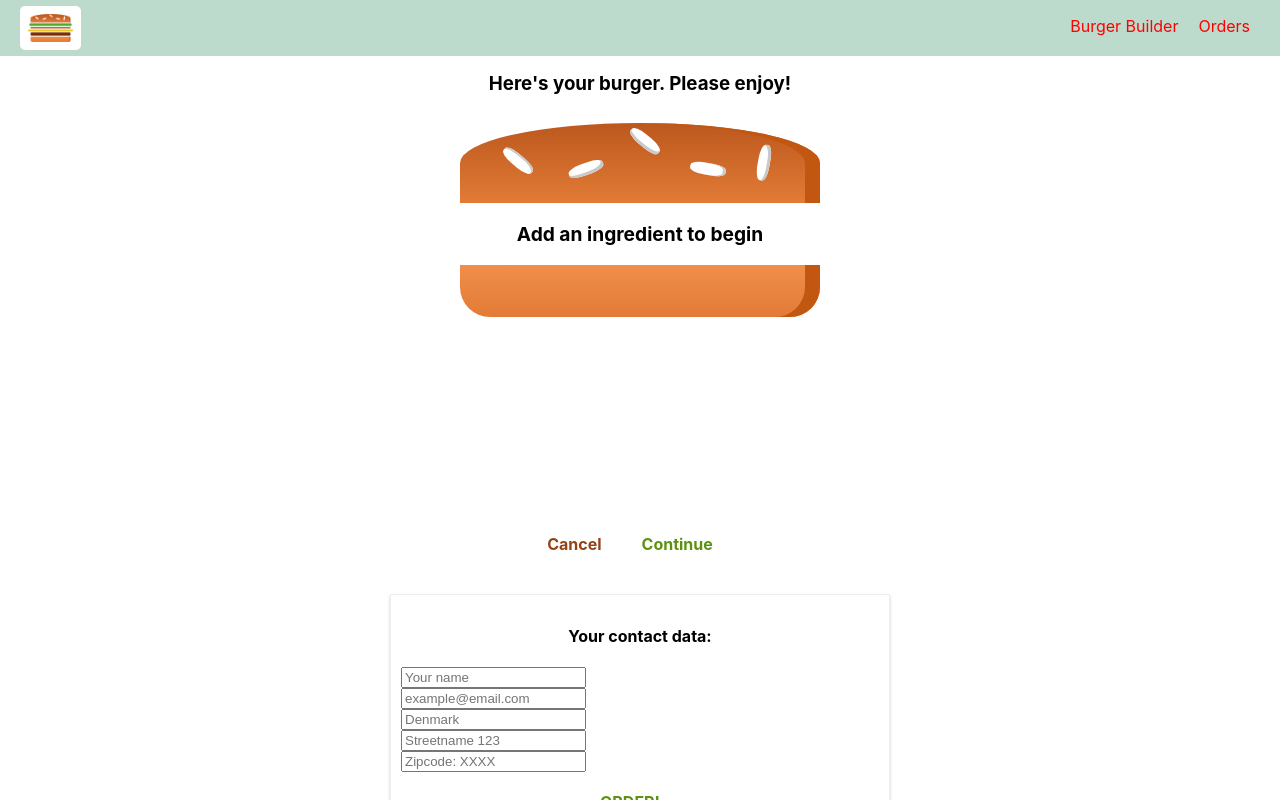
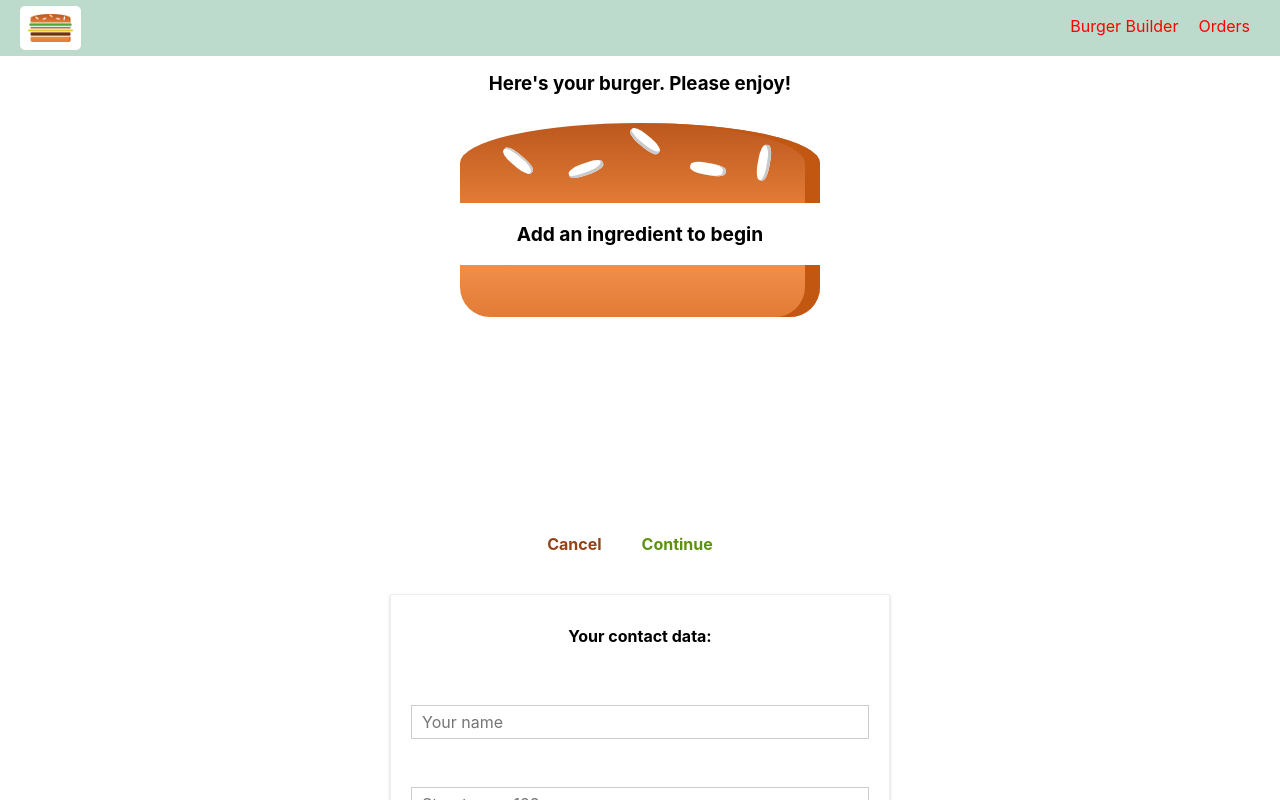
Before and after one commit to DarkWinther/burger-app, a React (Create React App) app: page /Checkout in a window 1280 px wide. Both pictures are taken after a click on the button "Continue". Shown: the top 800 px of the page. Built offline with nearby package versions, Linux system fonts and the light colour scheme.

Commit message:
Segment 13 end

```diff
--- a/src/components/UI/Button.js
+++ b/src/components/UI/Button.js
@@ -6,6 +6,7 @@ const Button = (props) => {
     <button
       onClick={props.clicked}
       className={["Button", props.btnType].join(' ')}
+      disabled={props.disabled}
     >
       {props.children}
     </button>
--- /dev/null
+++ b/src/components/UI/Form/Form.css
@@ -0,0 +1,32 @@
+.Input {
+  width: 100%;
+  padding: 10px;
+  box-sizing: border-box;
+}
+
+.Label {
+  font-weight: bold;
+  display: block;
+  margin-bottom: 8px;
+}
+
+.Input .Element {
+  outline: none;
+  border: 1px solid #CCC;
+  background-color: white;
+  font: inherit;
+  padding: 6px 10px;
+  display: block;
+  width: 100%;
+  box-sizing: border-box;
+}
+
+.Input .Element:focus {
+  outline: none;
+  background-color: #CCC;
+}
+
+.Input .Invalid {
+  border: 1px solid red;
+  background-color: #FDA49A;
+}
--- /dev/null
+++ b/src/components/UI/Form/Input.js
@@ -0,0 +1,62 @@
+import React from 'react';
+import './Form.css';
+
+const Input = (props) => {
+  const {elementType, ...other} = props;
+  let inputElement = null;
+  const classes = ["Element"];
+
+  if (props.invalid && props.shouldValidate && props.touched) {
+    classes.push("Invalid");
+  }
+
+  switch (elementType) {
+    case ("input"):
+      inputElement = <input
+        className={classes.join(" ")}
+        {...other.elementAttributes}
+        value={other.value}
+        onChange={other.change}
+      />;
+      break;
+    case ("textarea"):
+      inputElement = <textarea
+        className={classes.join(" ")}
+        {...other.elementAttributes}
+        value={other.value}
+        onChange={other.change}
+      />;
+      break;
+    case ("select"):
+      inputElement = <select
+        className={classes.join(" ")}
+        value={other.value}
+        onChange={other.change}
+      >
+        {other.elementAttributes.options.map(option => (
+          <option
+            key={option.value}
+            value={option.value}
+          >{option.displayValue}</option>
+        ))}
+      </select>
+      break;
+    default:
+      inputElement = <input
+        className={classes.join(" ")}
+        {...other.elementAttributes}
+        value={other.value}
+        onChange={other.change}
+      />;
+      break;
+  }
+
+  return (
+    <div className="Input">
+      <label className="Label">{props.label}</label>
+      {inputElement}
+    </div>
+  );
+}
+
+export default Input;
--- a/src/components/UI/UI.css
+++ b/src/components/UI/UI.css
@@ -53,3 +53,8 @@
 .Button.Danger {
   color: #944317;
 }
+
+.Button:disabled {
+  color: #CCC;
+  cursor: not-allowed;
+}
--- a/src/containers/ContactData/ContactData.css
+++ b/src/containers/ContactData/ContactData.css
@@ -8,10 +8,6 @@
   box-sizing: border-box;
 }
 
-.ContactData input {
-  display: block;
-}
-
 @media (min-width: 600px) {
   .ContactData {
     width: 500px;
--- a/src/containers/ContactData/ContactData.js
+++ b/src/containers/ContactData/ContactData.js
@@ -2,18 +2,95 @@ import React from 'react';
 import Button from '../../components/UI/Button';
 import './ContactData.css';
 import Spinner from '../../components/UI/Spinner/Spinner';
+import Input from '../../components/UI/Form/Input';
 
 class ContactData extends React.Component {
   state = {
-    name: '',
-    email: '',
-    address: {
-      country: '',
-      street: '',
-      zipcode: ''
+    orderForm: {
+      name: {
+        elementType: "input",
+        elementAttributes: {
+          type: "text",
+          placeholder: "Your name"
+        },
+        value: "",
+        validation: {
+          required: true
+        },
+        valid: false,
+        touched: false
+      },
+      street: {
+        elementType: "input",
+        elementAttributes: {
+          type: "text",
+          placeholder: "Streetname 123"
+        },
+        value: "",
+        validation: {
+          required: true
+        },
+        valid: false,
+        touched: false
+      },
+      zipcode: {
+        elementType: "input",
+        elementAttributes: {
+          type: "text",
+          placeholder: "Zipcode: XXXX"
+        },
+        value: "",
+        validation: {
+          required: true,
+          minLength: 4,
+          maxLength: 4
+        },
+        valid: false,
+        touched: false
+      },
+      country: {
+        elementType: "input",
+        elementAttributes: {
+          type: "text",
+          placeholder: "Denmark"
+        },
+        value: "",
+        validation: {
+          required: true
+        },
+        valid: false,
+        touched: false
+      },
+      email: {
+        elementType: "input",
+        elementAttributes: {
+          type: "email",
+          placeholder: "example@email.com"
+        },
+        value: "",
+        validation: {
+          required: true
+        },
+        valid: false,
+        touched: false
+      },
+      deliveryMethod: {
+        elementType: "select",
+        elementAttributes: {
+          options: [
+            {value: "fastest", displayValue: "Fastest"},
+            {value: "cheapest", displayValue: "Cheapest"}
+          ]
+        },
+        value: "fastest",
+        validation: {},
+        valid: true
+      }
     },
+    price: null,
     loading: false,
-    price: null
+    err: "",
+    validForm: false
   }
 
   orderHandler = (e) => {
@@ -22,21 +99,17 @@ class ContactData extends React.Component {
       loading: true
     });
 
+    const formData = {};
+    for (let element in this.state.orderForm) {
+      formData[element] = this.state.orderForm[element].value
+    }
+
     const URL = global.BASEURL + "orders.json";
     const xhttp = new XMLHttpRequest();
     const order = {
       ingredients: this.props.ingredients,
       price: this.props.price,
-      customer: {
-        name: 'N Armstrong',
-        address: {
-          street: 'StreetStreet 1',
-          zipcode: '1234',
-          county: 'Lalaland'
-        },
-        email: 'Testmail@test.com'
-      },
-      deliveryMethod: 'fastest'
+      orderData: formData
     }
 
     xhttp.onreadystatechange  = () => {
@@ -58,17 +131,69 @@ class ContactData extends React.Component {
     xhttp.send(JSON.stringify(order));
   }
 
+  inputChangeHandler = (inputIdentifier, e) => {
+    const updatedOrderForm = {...this.state.orderForm};
+    const updatedNestedForm = {...updatedOrderForm[inputIdentifier]};
+    updatedNestedForm.value = e.target.value;
+    updatedNestedForm.valid = this.checkValidity(updatedNestedForm.value, updatedNestedForm.validation);
+    updatedNestedForm.touched = true;
+    updatedOrderForm[inputIdentifier] = updatedNestedForm;
+
+    let formValid = true;
+    for (let inputIdentifier in updatedOrderForm) {
+      formValid = updatedOrderForm[inputIdentifier].valid && formValid
+    }
+
+    this.setState({
+      orderForm: updatedOrderForm,
+      validForm: formValid
+    });
+  }
+
+  checkValidity(value, rules) {
+    let isValid = true;
+
+    if (rules.required) {
+      isValid = value.trim() !== "" && isValid;
+    }
+
+    if (rules.minLength) {
+      isValid = value.length >= rules.minLength && isValid;
+    }
+
+    if (rules.maxLength) {
+      isValid = value.length <= rules.maxLength && isValid;
+    }
+
+    return isValid;
+  }
+
   render() {
+    const formElements = [];
+    for (let key in this.state.orderForm) {
+      formElements.push({
+        id: key,
+        attributes: this.state.orderForm[key]
+      });
+    }
+
     let form = <Spinner />
     if (!this.state.loading)
       form = (
-        <form>
-          <input type="text" name="name" placeholder="Your name" />
-          <input type="text" name="email" placeholder="example@email.com" />
-          <input type="text" name="country" placeholder="Denmark" />
-          <input type="text" name="street" placeholder="Streetname 123" />
-          <input type="text" name="zipcode" placeholder="Zipcode: XXXX" />
-          <Button btnType="Success" clicked={this.orderHandler}>ORDER!</Button>
+        <form onSubmit={this.orderHandler}>
+          {formElements.map(formElement => (
+            <Input
+              key={formElement.id}
+              elementType={formElement.attributes.elementType}
+              elementAttributes={formElement.attributes.elementAttributes}
+              value={formElement.attributes.value}
+              change={this.inputChangeHandler.bind(this, formElement.id)}
+              invalid={!formElement.attributes.valid}
+              shouldValidate={formElement.attributes.validation}
+              touched={formElement.attributes.touched}
+            />
+          ))}
+          <Button btnType="Success" disabled={!this.state.validForm}>ORDER!</Button>
         </form>
       );
     return (
```
